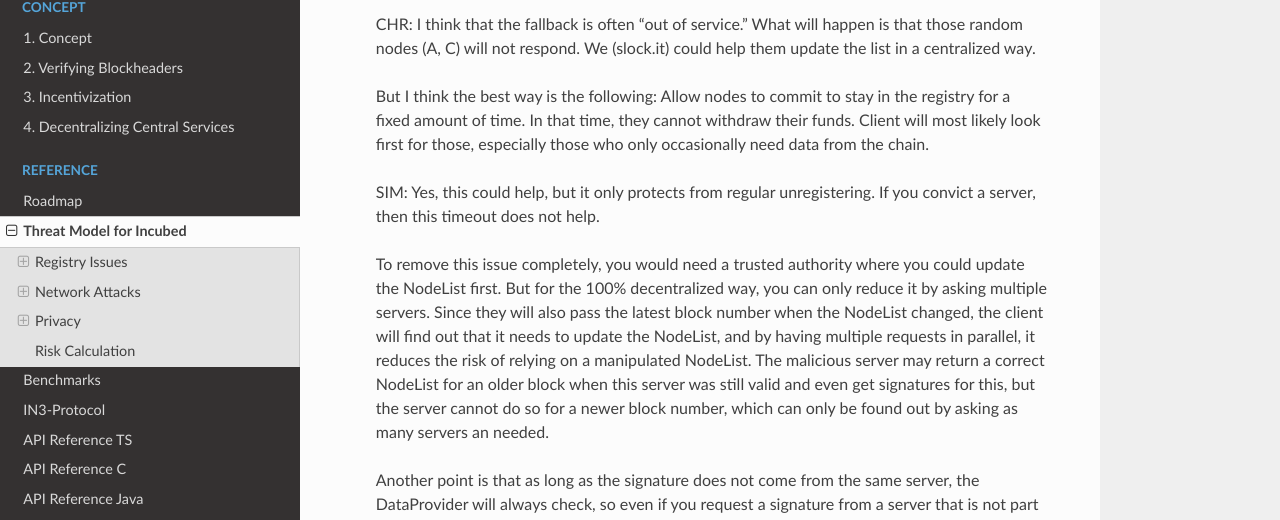
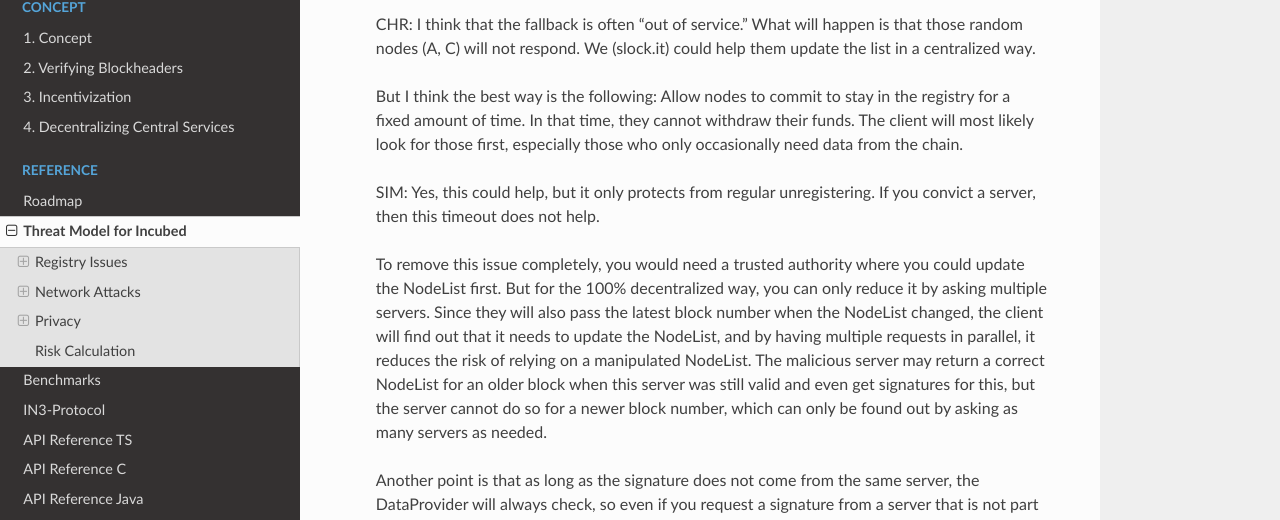
Before and after one commit to blockchainsllc/in3-docs, a Sphinx documentation site: the page built from docs/Threat-Model-for-Incubed.md, in a window 1280 px wide and 900 px high, scrolled down 274 px. Shown: the part 171-691 px from the top of the window. Built offline with Sphinx 7.4.7 and the Read the Docs theme 2.0.0, drawn with Linux system fonts in a browser that asks for light colours; pages that are not in the unit, such as notebooks, are missing from menus.

Commit message:
Update Threat-Model-for-Incubed.md

```diff
--- a/docs/Threat-Model-for-Incubed.md
+++ b/docs/Threat-Model-for-Incubed.md
@@ -14,12 +14,12 @@ Solutions:
 
 > But I think the best way is the following:
 > Allow nodes to commit to stay in the registry for a fixed amount of time. In that time, they cannot withdraw their funds.
-> Client will most likely look first for those, especially those who only occasionally need data from the chain.
+> The client will most likely look for those first, especially those who only occasionally need data from the chain.
 
 > SIM: Yes, this could help, but it only protects from regular unregistering. If you convict a server, then this timeout does not help.
 
 > To remove this issue completely, you would need a trusted authority where you could update the NodeList first.
-> But for the 100% decentralized way, you can only reduce it by asking multiple servers. Since they will also pass the latest block number when the NodeList changed, the client will find out that it needs to update the NodeList, and by having multiple requests in parallel, it reduces the risk of relying on a manipulated NodeList. The malicious server may return a correct NodeList for an older block when this server was still valid and even get signatures for this, but the server cannot do so for a newer block number, which can only be found out by asking as many servers an needed.
+> But for the 100% decentralized way, you can only reduce it by asking multiple servers. Since they will also pass the latest block number when the NodeList changed, the client will find out that it needs to update the NodeList, and by having multiple requests in parallel, it reduces the risk of relying on a manipulated NodeList. The malicious server may return a correct NodeList for an older block when this server was still valid and even get signatures for this, but the server cannot do so for a newer block number, which can only be found out by asking as many servers as needed.
 
 > Another point is that as long as the signature does not come from the same server, the DataProvider will always check, so even if you request a signature from a server that is not part of the list anymore, the DataProvider will reject this. To use this attack, both the DataProvider and the BlockHashSigner must work together to provide a proof that matches the wrong blockhash.
 
```
